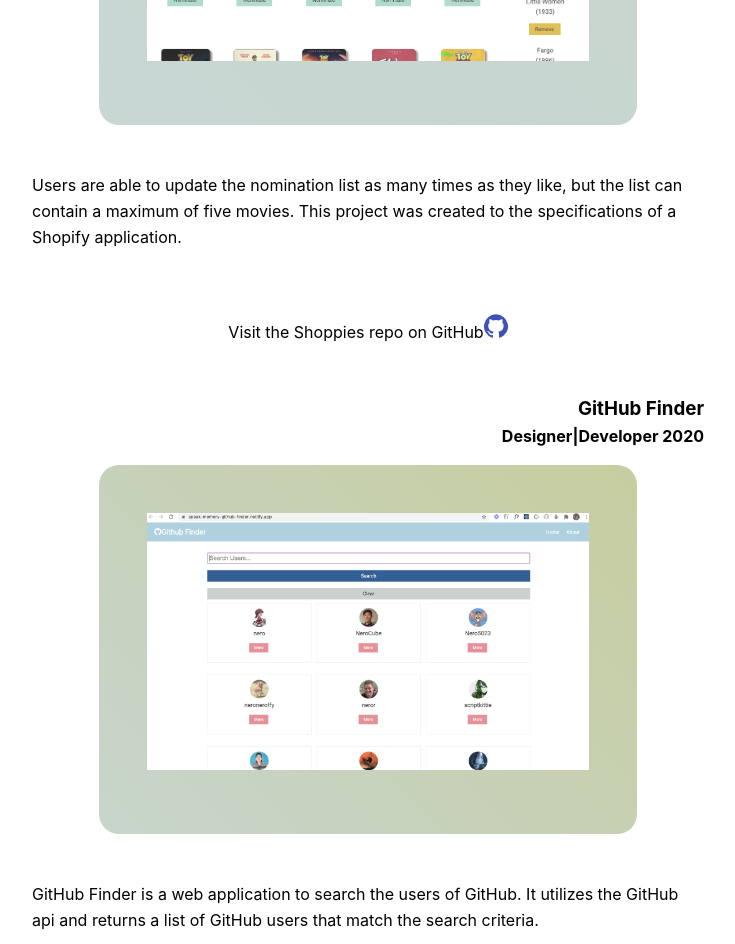
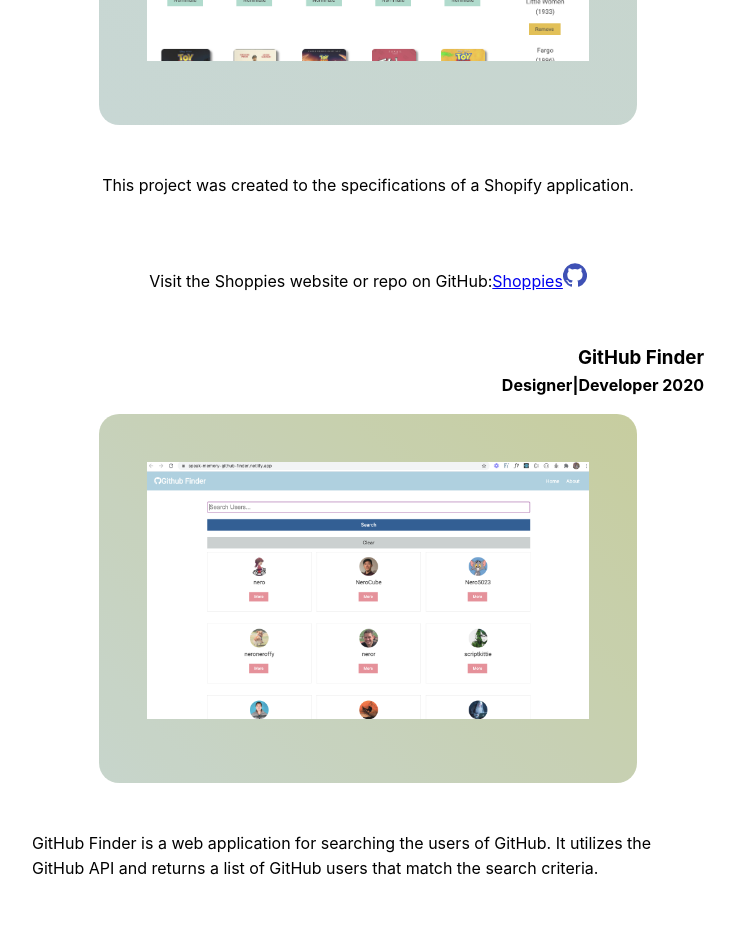
Before and after one commit to kecook/my-portfolio, a React (Create React App) app: page /projects in a window 1280 px wide. Shown: the part 1580-2524 px from the top of the page, without its empty margins (272-1007 px from the left). Built offline with nearby package versions, Linux system fonts and the light colour scheme.

Commit message:
ben changes added website

```diff
--- a/src/comps/Projects.js
+++ b/src/comps/Projects.js
@@ -23,7 +23,7 @@
         <img src={ShoppiesSearch} className='photo photoOne'></img>
         <p className='description'>
           Shoppies is a movie search website. It uses the Open Movie Database
-          api to search for movies titles that match the users parameters.
+          API to search for movie titles that match the users parameters.
         </p>
         <img src={Shoppies} className='photo photoTwo'></img>
         <p className='description'>
@@ -33,12 +33,17 @@
         </p>
         <img src={ShoppiesBanner} className='photo photoThree'></img>
         <p className='description'>
-          Users are able to update the nomination list as many times as they
-          like, but the list can contain a maximum of five movies. This project
-          was created to the specifications of a Shopify application.
+          This project was created to the specifications of a Shopify
+          application.
         </p>
         <p className='gitHubLink'>
-          Visit the Shoppies repo on GitHub
+          Visit the Shoppies website or repo on GitHub:
+          <a
+            href='https://my-shoppies.netlify.app'
+            className='githubFinderWebSite'
+          >
+            Shoppies
+          </a>
           <a href='https://github.com/kecook/Shoppies' className='githubIcon'>
             <GitHubIcon color='primary' />
           </a>
@@ -54,17 +59,23 @@
         </div>
         <img src={GithubSearch} className='photo photoFour'></img>
         <p className='description'>
-          GitHub Finder is a web application to search the users of GitHub. It
-          utilizes the GitHub api and returns a list of GitHub users that match
-          the search criteria.
+          GitHub Finder is a web application for searching the users of GitHub.
+          It utilizes the GitHub API and returns a list of GitHub users that
+          match the search criteria.
         </p>
         <img src={GitHubProfile} className='photo photoFive'></img>
         <p className='description'>
-          When the user selects a specific GitHub account they get the detail of
-          the account like user avatar, location, and number of public repos.
+          When the user selects a specific GitHub account they get the details
+          of the account like user avatar, location, and number of public repos.
         </p>
         <p className='gitHubLink'>
-          Visit the Github Finder repo on GitHub
+          Visit the Github Finder website or repo on GitHub
+          <a
+            href='https://speak-memory-github-finder.netlify.app'
+            classname='githubFinderWebSite'
+          >
+            GitHub Finder
+          </a>
           <a
             href='https://github.com/kecook/search_github'
             className='githubIcon'
```
